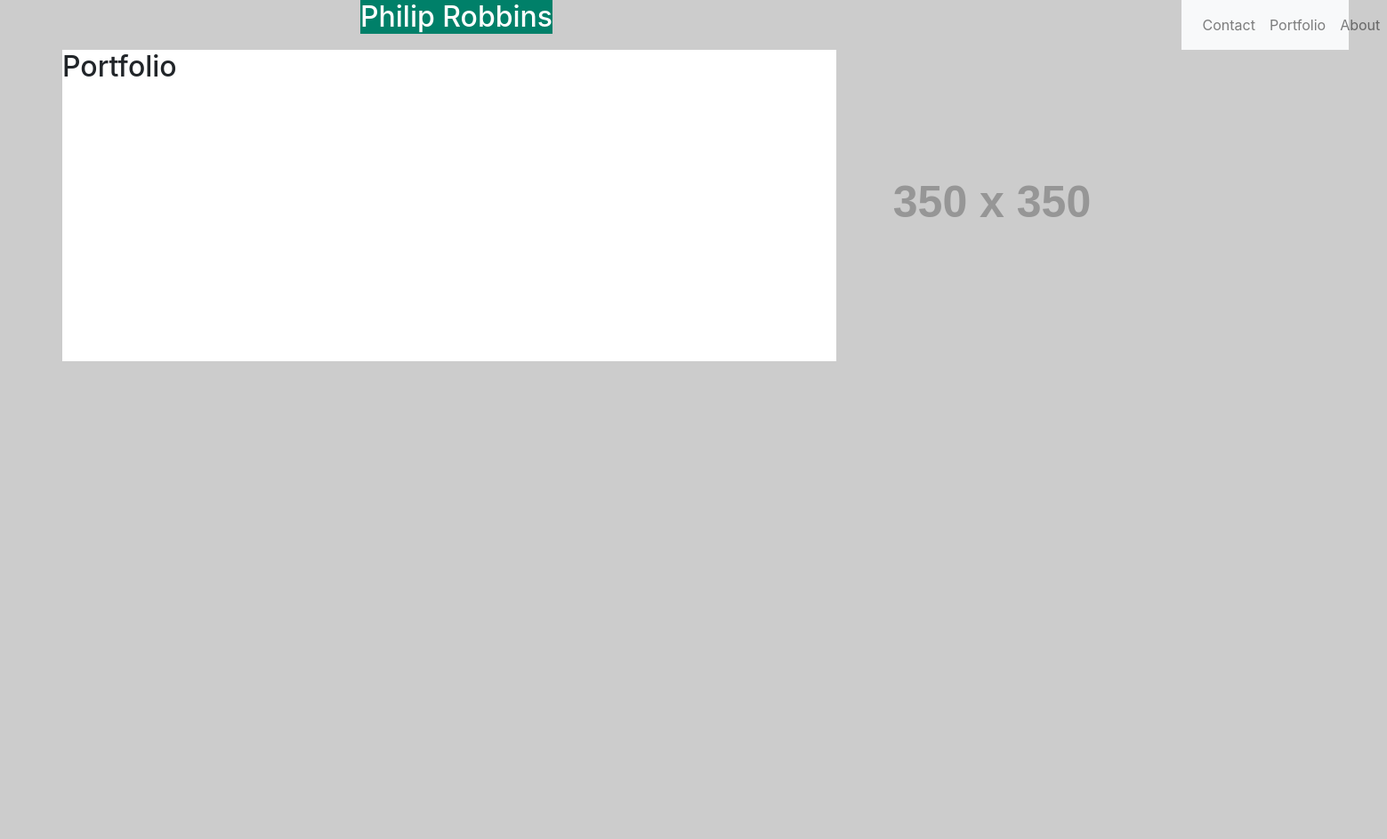
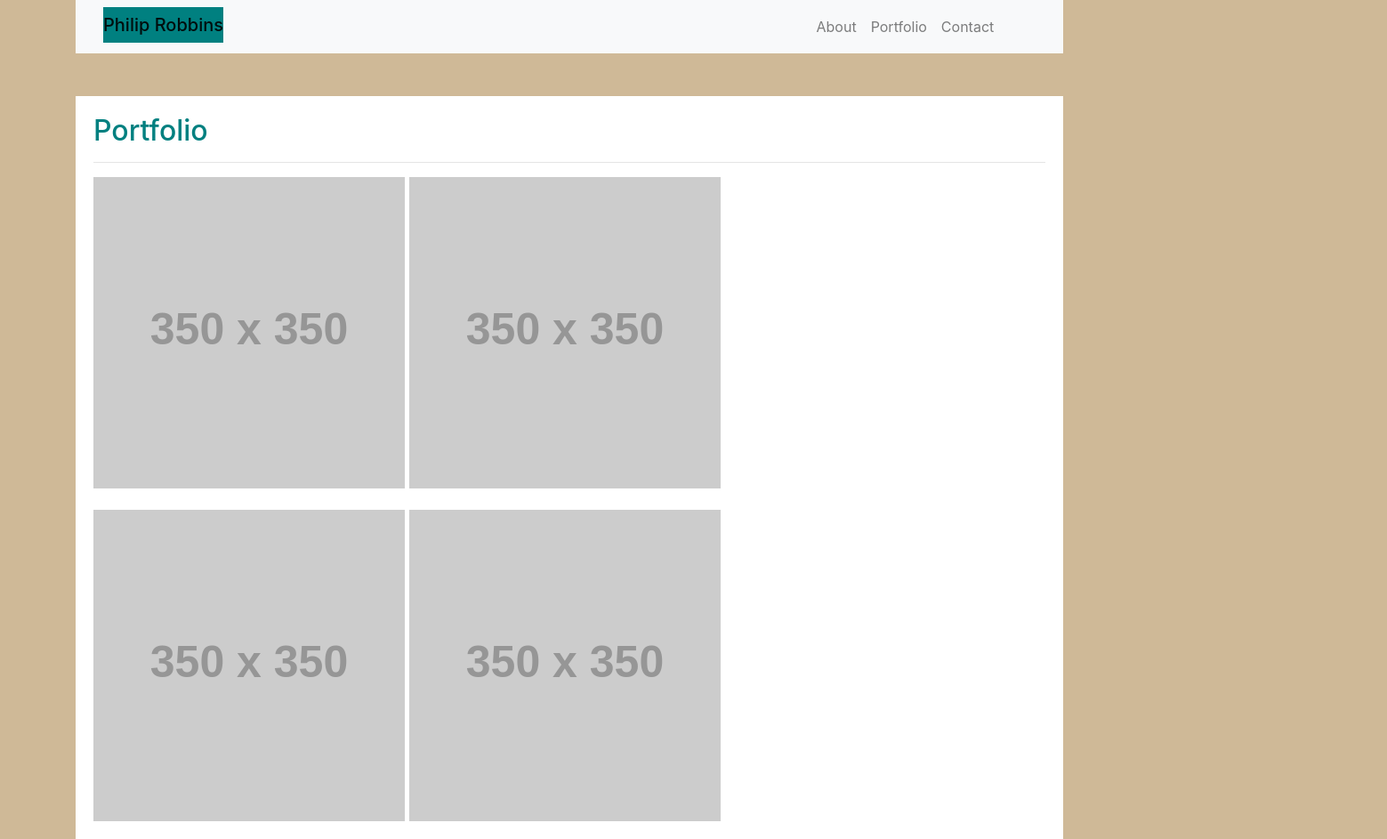
Before and after one commit to plrobbins/responsiveweb.hw, a plain HTML site: page portfolio.html in a window 1280 px wide. Shown: the whole page at 89% size, 1559 px wide, since content can reach past the window. Before the commit the page ends 800 px from the top, so only its background shows below. Drawn offline with nearby package versions, Linux system fonts and the light colour scheme; placeholder pictures from the web are drawn by us.

Commit message:
updates to the repo

```diff
--- a/portfolio.html
+++ b/portfolio.html
@@ -3,6 +3,7 @@
 
 <head>
   <meta charset="UTF-8">
+  <meta name="viewport" content="width=device-width, initial-scale=1">
   <title>My Responsive Website</title>
   <!--Adding the Bootstrap Stylesheet-->
   <link rel="stylesheet" href="https://stackpath.bootstrapcdn.com/bootstrap/4.5.0/css/bootstrap.min.css">
@@ -10,29 +11,23 @@
 </head>
 <style>
   body {
-    background-image: url("paper.gif");
-    background-color: #cccccc;
+    background-color: rgb(207, 185, 151);
   }
 
-  .col-sm-3 h2 {
-    background-color: rgb(0, 128, 105);
-    width: fit-content;
+  .navbar-brand {
+    background-color: teal;
     color: white;
-    position: relative;
-    left: 405px;
   }
 
-  .col-sm-2 {
-    position: relative;
-    left: 1000px
+  .row1 {
+    background-color: white;
+    padding: 20px;
   }
-
-  .form-group h2 {
-    color: rgb(0, 128, 105);
+  .row2 {
+    display:block
   }
-
-  .container {
-    background-color: white;
+  .row1 h2 {
+    color: teal;
   }
 
 
@@ -40,35 +35,55 @@
 
 <body>
   <!--Creating the overall grid-->
+  <div class="container">
+    <div class="row">
+      <div class="col-lg-12">
+        <nav class="navbar navbar-expand-xl navbar-light bg-light">
+          <div class="col-lg-9">
+            <span class="navbar-brand mb-1 h1">Philip Robbins</span>
+          </div>
 
-  <div class="row">
-    <div class="col-sm-3">
-      <h2>Philip Robbins</h2>
-    </div>
-    <div class="col-sm-2">
-      <nav class="navbar navbar-expand-lg bg-light navbar-light">
-        <!-- Creating the nav bar -->
-        <ul class="navbar-nav">
+          <button class="navbar-toggler" type="button" data-toggle="collapse" data-target="#navbarSupportedContent"
+            aria-controls="navbarSupportedContent" aria-expanded="false" aria-label="Toggle navigation">
+            <span class="navbar-toggler-icon"></span>
+          </button>
+          <div class="collapse navbar-collapse" id="navbarSupportedContent">
+            <ul class="nav navbar-nav navbar-right">
               <li class="nav-item">
-            <a class="nav-link" href="../responsiveweb.hw/contact.html">Contact</a>
+                <a class="nav-link" href="../responsiveweb.hw/index.html">About</a>
               </li>
               <li class="nav-item">
                 <a class="nav-link" href="../responsiveweb.hw/portfolio.html">Portfolio</a>
               </li>
               <li class="nav-item">
-            <a class="nav-link" href="../responsiveweb.hw/index.html">About</a>
+                <a class="nav-link" href="../responsiveweb.hw/contact.html">Contact</a>
               </li>
             </ul>
+          </div>
+      </div>
+    </div>
     </nav>
-    </div>
-    <div class="container">
-      <div class="row">
+    <br>
+    <br>
+    <div class="row1">
       <h2>Portfolio</h2>
       <hr>
-        <div class="col-sm-3">
-          <img class="img" src="http://placehold.it/350x350" alt="Phil Robbins">
+      <div class="row2">
+        <div class="column">
+          <img class="img" src="http://placehold.it/350x350" alt="Placeholder">
+          <img class="img" src="http://placehold.it/350x350" alt="Placeholder">
+        </div>
+        <br>
+      <div class="row3">
+        <div class="column">
+          <img class="img" src="http://placehold.it/350x350" alt="Placeholder">
+          <img class="img" src="http://placehold.it/350x350" alt="Placeholder">
         </div>
       </div>
+      </div>
+    </div>
+  </div>
+
   </div>
 
 
```
Also changed, not shown: contact.html (+3 -0 lines), index.html (+1 -1 lines). Lines whose indentation alone changed are shown as unchanged.
